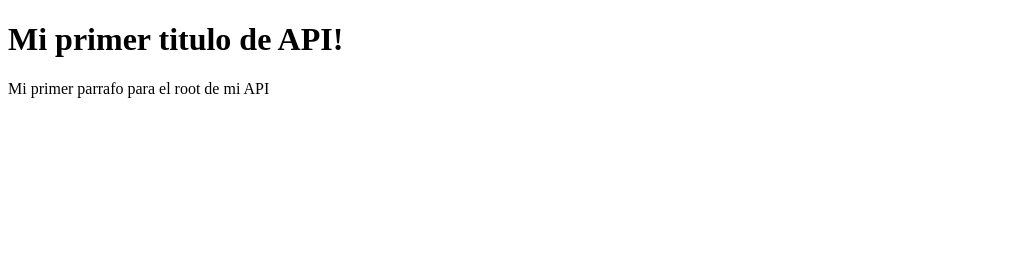
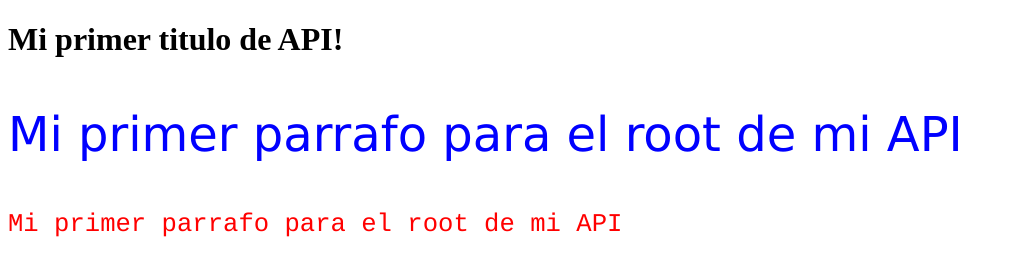
Before and after one commit to EnanaAtomica/API-Primera, a website: page index.html in a window 1280 px wide. Shown: the whole page, without its empty margins (0-1013 px from the left). Drawn offline with Linux system fonts and the light colour scheme.

Commit message:
Agrego estilos (css)

```diff
--- /dev/null
+++ b/index.css
@@ -0,0 +1,4 @@
+.parrafos {
+
+    color: blue;
+  }
--- a/index.html
+++ b/index.html
@@ -1,10 +1,25 @@
 <!DOCTYPE html>
 <html>
     <head>
+        <!--- <link rel="stylesheet" type="text/css" href="./index.css"> -->
+
+        <style>
+            #parrafo-1 {
+              color: blue;
+              font-family: verdana;
+              font-size: 300%;
+            }
+            p {
+              color: red;
+              font-family: courier;
+              font-size: 160%;
+            }
+            </style>
         <title>Mi primera API</title>
-        </head>
-        <body>
+    </head>
+    <body>
         <h1>Mi primer titulo de API!</h1>
-        <p>Mi primer parrafo para el root de mi API</p>
-        </body>
-        </html>
+        <p class="parrafos" id="parrafo-1">Mi primer parrafo para el root de mi API</p>
+        <p class="parrafos" id="parrafo-2">Mi primer parrafo para el root de mi API</p>
+    </body>
+</html>
--- a/index.js
+++ b/index.js
@@ -5,7 +5,7 @@ const cors = require('cors');
 
 const path = require('path'); // Import path module
 const app = express();
-const port = 49577;
+const port = 49578;
 
 
 // Allow all cross-origin requests
```
